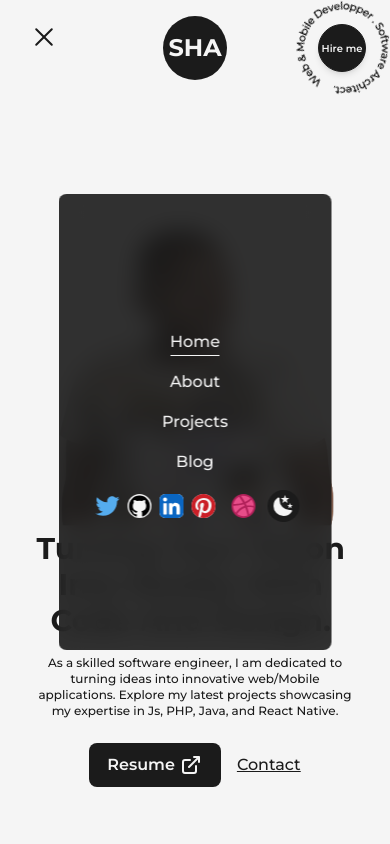
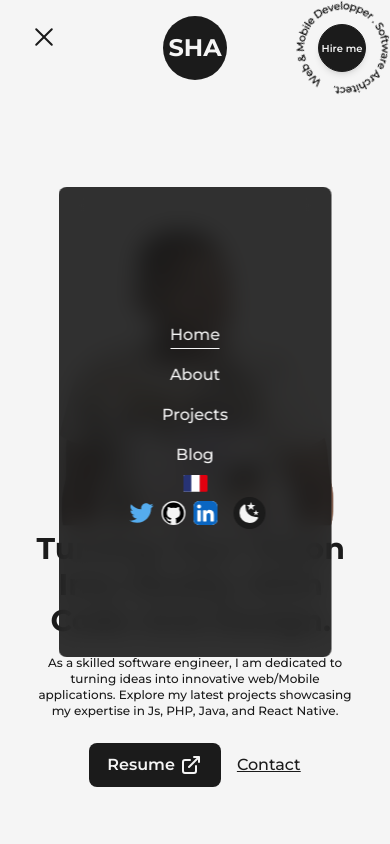
Before and after one commit to hydilois/elshaseries-portfolio, a Next.js app: page / in a window 390 px wide. Both pictures are taken after a click on the button 44 px from the left and 37 px from the top of the page. Shown: the top 844 px of the page. Built offline with nearby package versions, Linux system fonts and the light colour scheme.

Commit message:
Update the mobile navbar

```diff
--- a/src/components/Footer.js
+++ b/src/components/Footer.js
@@ -8,7 +8,6 @@ import translation from "@/translation.js";
 const Footer = () => {
   const { language } = useContext(languageContext);
   return (
-    // 655947410
     <footer
       className="w-full border-t-2 border-solid border-dark font-medium text-lg
     dark:text-light dark:border-light sm:text-base
@@ -25,14 +24,14 @@ const Footer = () => {
           </span>
           {translation[language].by}&nbsp;
           <span className="font-bold">Elsha Series</span>&nbsp;
-          {translation[language].inspired}&nbsp;
+          {/* {translation[language].inspired}&nbsp;
           <Link
             href="https://devdreaming.com/"
             className="underline underline-offset-2 font-bold"
             target="_blank"
           >
             CodeBucks
-          </Link>
+          </Link> */}
         </div>
 
         <Link
--- a/src/components/NavBar.js
+++ b/src/components/NavBar.js
@@ -179,19 +179,19 @@ const NavBar = () => {
           <nav className="flex items-center flex-col justify-center">
             <CustomMobileLink
               href="/"
-              title="Home"
+              title={translation[language].home}
               className=""
               toggle={handleClick}
             />
             <CustomMobileLink
               href="/about"
-              title="About"
+              title={translation[language].about}
               className=""
               toggle={handleClick}
             />
             <CustomMobileLink
               href="/projects"
-              title="Projects"
+              title={translation[language].projects}
               className=""
               toggle={handleClick}
             />
@@ -201,6 +201,7 @@ const NavBar = () => {
               className=""
               toggle={handleClick}
             />
+            <SwitchLanguage className="!ml-0" />
           </nav>
 
           <nav className="flex items-center justify-center flex-wrap mt-2 ">
@@ -214,7 +215,7 @@ const NavBar = () => {
               <TwitterIcon />
             </motion.a>
             <motion.a
-              href="https://github.com"
+              href="https://github.com/hydilois"
               target="_blank"
               className="w-6 mx-3 bg-light rounded-full dark:bg-dark sm:mx-1"
               whileHover={{ y: -2 }}
@@ -223,7 +224,7 @@ const NavBar = () => {
               <GithubIcon />
             </motion.a>
             <motion.a
-              href="https://linkedin.com"
+              href="https://www.linkedin.com/in/hydil-aicard-sokeing-b0b74310b/"
               target="_blank"
               className="w-6 mx-3 sm:mx-1"
               whileHover={{ y: -2 }}
@@ -231,7 +232,7 @@ const NavBar = () => {
             >
               <LinkedInIcon />
             </motion.a>
-            <motion.a
+            {/* <motion.a
               href="https://pinterest.com"
               target="_blank"
               className="w-6 mx-3 bg-light rounded-full sm:mx-1"
@@ -239,8 +240,8 @@ const NavBar = () => {
               whileTap={{ scale: 0.9 }}
             >
               <PinterestIcon />
-            </motion.a>
-            <motion.a
+            </motion.a> */}
+            {/* <motion.a
               href="https://dribble.com"
               target="_blank"
               className="w-6 ml-3"
@@ -248,7 +249,7 @@ const NavBar = () => {
               whileTap={{ scale: 0.9 }}
             >
               <DribbbleIcon />
-            </motion.a>
+            </motion.a> */}
             <button
               onClick={() => setMode(mode === "light" ? "dark" : "light")}
               className={`ml-3 flex items-center justify-center rounded-full p-1
--- a/src/components/SwitchLanguage.js
+++ b/src/components/SwitchLanguage.js
@@ -3,17 +3,17 @@ import { useContext } from "react";
 import { languageContext } from "../contexts/useLanguageContext.js";
 import { FrenchIcon, UkIcon } from "./Icons.js";
 
-function SwitchLanguage() {
+function SwitchLanguage({ className = "" }) {
   const { switchLanguage, language } = useContext(languageContext);
   return (
     <>
       {language === "en" && (
-        <button className={`ml-4`} onClick={() => switchLanguage("fr")}>
+        <button className={`ml-4 ${className}`} onClick={() => switchLanguage("fr")}>
           <FrenchIcon />
         </button>
       )}
       {language === "fr" && (
-        <button className={`ml-4`} onClick={() => switchLanguage("en")}>
+        <button className={`ml-4 ${className}`} onClick={() => switchLanguage("en")}>
           <UkIcon />
         </button>
       )}
```
